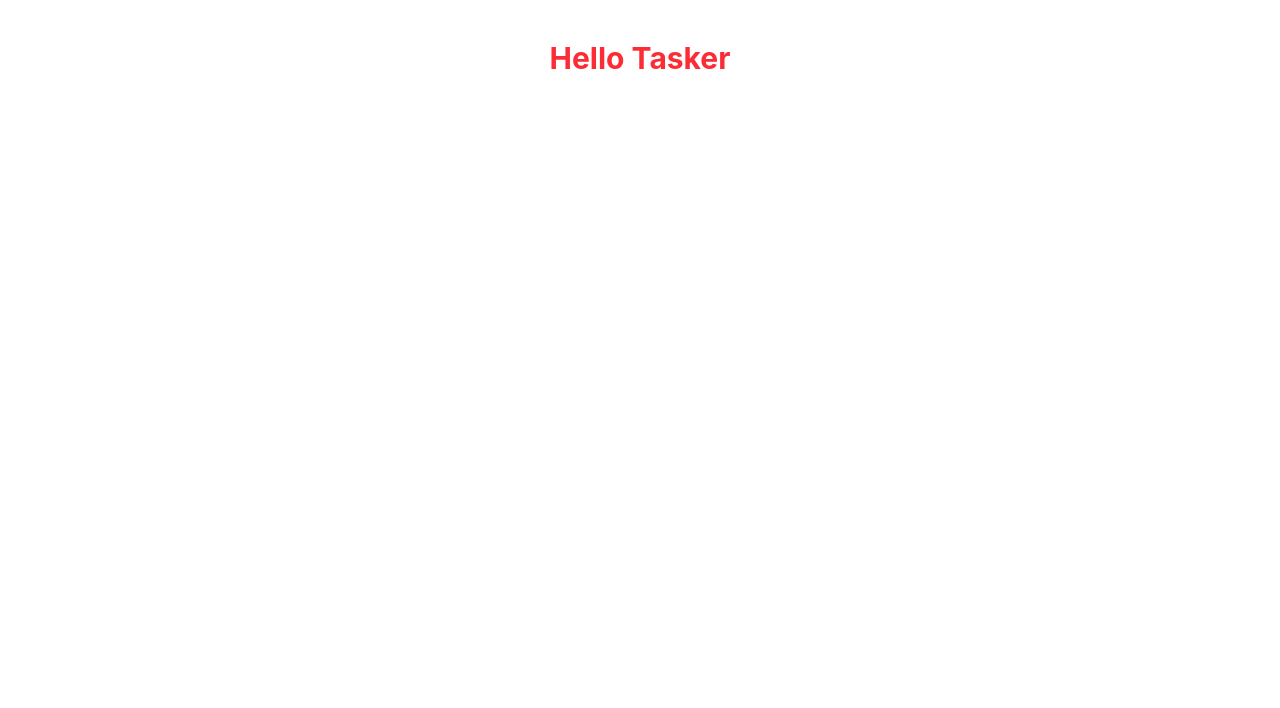
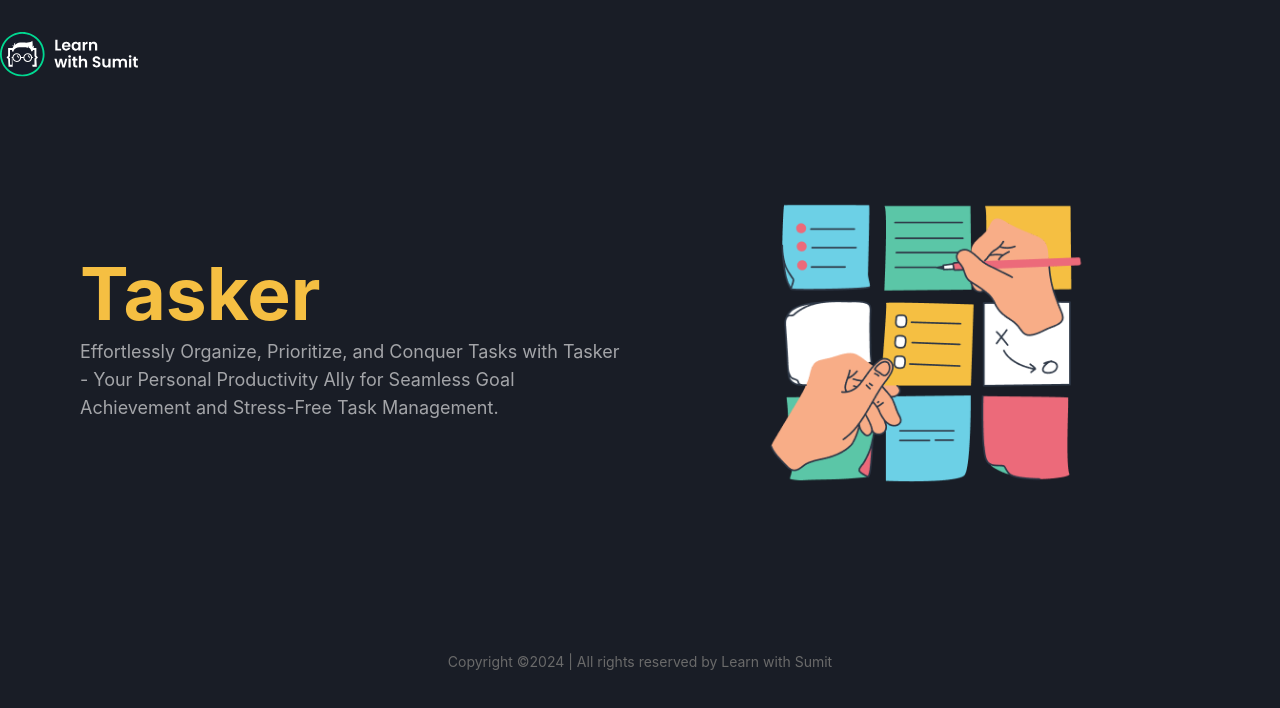
Before and after one commit to emonShimoul/RNext_React_Tasker_App, a React (Vite) app: page / in a window 1280 px wide. Shown: the top 708 px of the page. Built offline with nearby package versions, Linux system fonts and the light colour scheme.

Commit message:
implemented header, hero and footer component

```diff
--- a/index.html
+++ b/index.html
@@ -6,7 +6,7 @@
     <meta name="viewport" content="width=device-width, initial-scale=1.0" />
     <title>rnext-react-tasker</title>
   </head>
-  <body>
+  <body class="bg-[#191d26] text-white font-[Inter]">
     <div id="root"></div>
     <script type="module" src="/src/main.jsx"></script>
   </body>
--- a/src/App.jsx
+++ b/src/App.jsx
@@ -1,10 +1,15 @@
 import "./App.css";
+import Footer from "./Footer";
+import Header from "./Header";
+import Hero from "./Hero";
 
 function App() {
   return (
-    <div className="text-center mt-10 text-red-500 text-3xl font-bold">
-      Hello Tasker
-    </div>
+    <>
+      <Header />
+      <Hero />
+      <Footer />
+    </>
   );
 }
 
--- /dev/null
+++ b/src/Footer.jsx
@@ -0,0 +1,13 @@
+const Footer = () => {
+  return (
+    <footer className="py-6 md:py-8">
+      <div className="container mx-auto">
+        <p className="text-center text-xs text-[#6A6A6A] lg:text-sm">
+          Copyright ©2024 | All rights reserved by Learn with Sumit
+        </p>
+      </div>
+    </footer>
+  );
+};
+
+export default Footer;
--- /dev/null
+++ b/src/Header.jsx
@@ -0,0 +1,15 @@
+import logo from "./assets/lws-logo-en.svg";
+
+const Header = () => {
+  return (
+    <nav className="py-6 md:py-8 fixed top-0 w-full bg-[#191D26]! z-50">
+      <div className="container mx-auto flex items-center justify-between gap-x-6">
+        <a href="/">
+          <img className="h-11.25" src={logo} alt="Lws" />
+        </a>
+      </div>
+    </nav>
+  );
+};
+
+export default Header;
--- /dev/null
+++ b/src/Hero.jsx
@@ -0,0 +1,33 @@
+import frame from "./assets/frame.png";
+
+const Hero = () => {
+  return (
+    <section className="pb-28.5 pt-20 md:mt-25">
+      <div className="container lg:px-20">
+        <div className="grid items-center gap-6 md:grid-cols-2">
+          <div className="flex justify-center md:order-2">
+            <img
+              className="max-md:w-full"
+              src={frame}
+              width="326"
+              height="290"
+              alt="frame"
+            />
+          </div>
+          <div>
+            <h1 className="mb-1.5 text-[56px] font-bold leading-none text-[#F5BF42] lg:text-[73px]">
+              Tasker
+            </h1>
+            <p className="text-lg my-2 opacity-60">
+              Effortlessly Organize, Prioritize, and Conquer Tasks with Tasker -
+              Your Personal Productivity Ally for Seamless Goal Achievement and
+              Stress-Free Task Management.
+            </p>
+          </div>
+        </div>
+      </div>
+    </section>
+  );
+};
+
+export default Hero;
```
Also changed, not shown: src/assets/frame.png (added), src/assets/lws-logo-en.svg (added).
